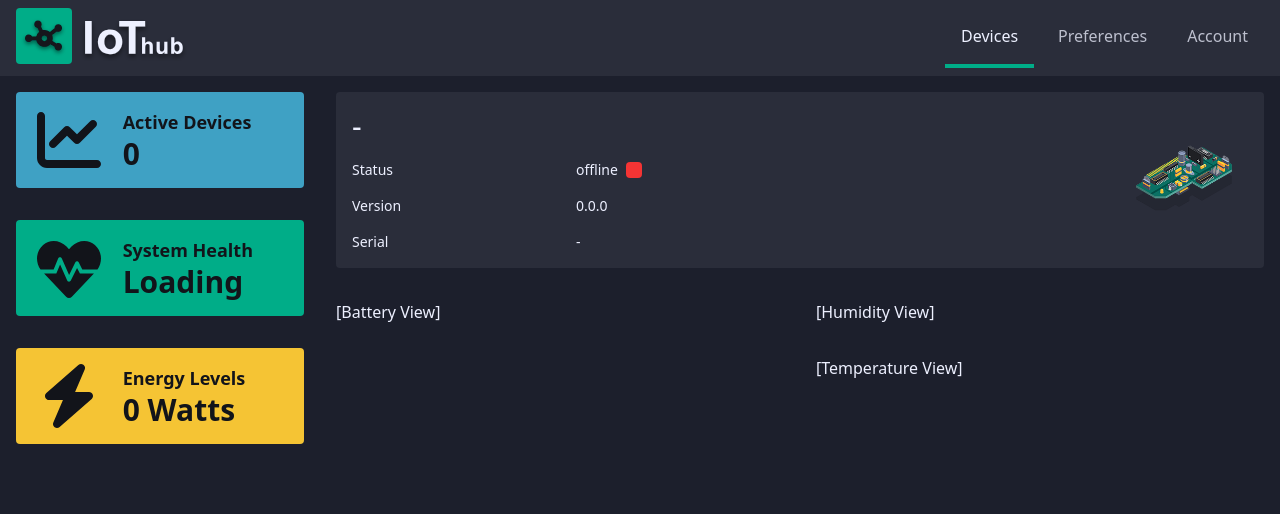
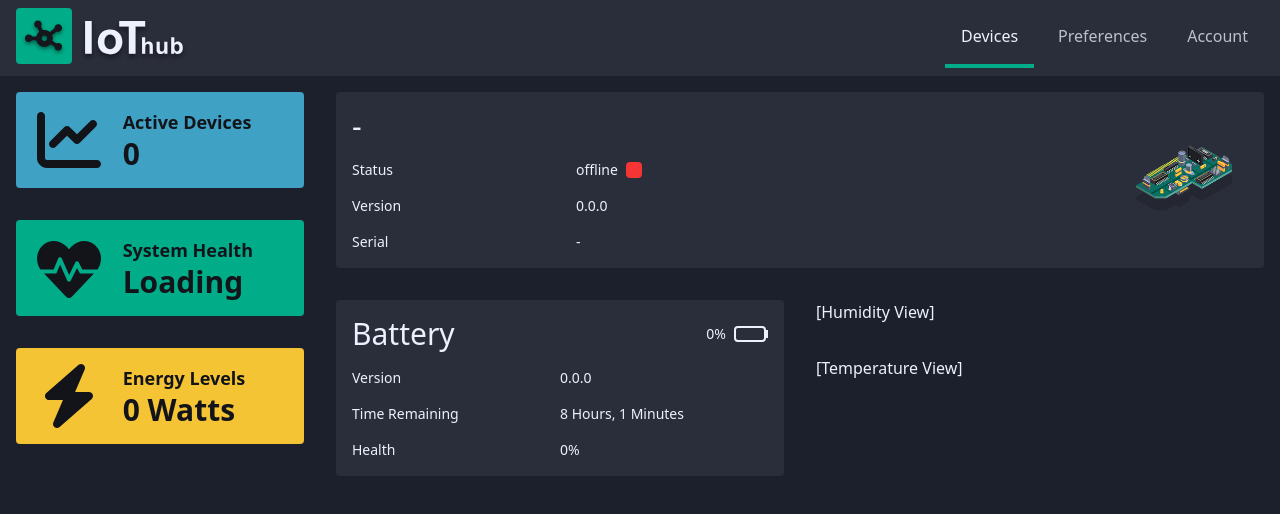
Before and after one commit to CatalinBratu7/iot.hub.portal, a Vue app: page /device/1 in a window 1280 px wide. Shown: the top 514 px of the page. Built offline with nearby package versions, Linux system fonts and the light colour scheme; no server answers.

Commit message:
add device battery card

```diff
--- /dev/null
+++ b/src/components/DeviceBatteryCard.vue
@@ -0,0 +1,50 @@
+<template>
+  <BaseCard class="bg-grey text-sm">
+    <div class="flex flex-col gap-4">
+      <div class="flex justify-between">
+        <div class="font-medium text-3xl">Battery</div>
+        <div class="flex gap-2 justify-between items-center align-bottom">
+          <div class="font-medium">{{ `${batteryLevel}%` }}</div>
+          <BatteryIcon :charge="batteryLevel" />
+        </div>
+      </div>
+      <div class="flex flex-col gap-4">
+        <div class="grid grid-cols-2">
+          <div>Version</div>
+          <div>{{ devicesStore.device?.firmware_version || "0.0.0" }}</div>
+        </div>
+        <div class="grid grid-cols-2">
+          <div>Time Remaining</div>
+          <div>{{ randomRemainingTime() }}</div>
+        </div>
+        <div class="grid grid-cols-2">
+          <div>Health</div>
+          <div>{{ `${devicesStore.deviceBattery?.health || "0"}%` }}</div>
+        </div>
+      </div>
+    </div>
+  </BaseCard>
+</template>
+
+<script setup lang="ts">
+import { useDevicesStore } from "../stores/devices.store";
+
+import BaseCard from "@/components/BaseCard.vue";
+import BatteryIcon from "@/components/BatteryIcon.vue";
+import { computed } from "vue";
+
+const devicesStore = useDevicesStore();
+
+const batteryLevel = computed(() =>
+  Math.min(
+    parseInt((devicesStore.deviceBattery?.current_level || 0) as string),
+    100
+  )
+);
+
+const randomRemainingTime = () => {
+  const hours = Math.floor(Math.random() * 24);
+  const minutes = Math.floor(Math.random() * 60);
+  return `${hours} Hours, ${minutes} Minutes`;
+};
+</script>
--- a/src/views/DeviceView.vue
+++ b/src/views/DeviceView.vue
@@ -7,7 +7,9 @@
       <div class="flex flex-col gap-8">
         <DeviceCard />
         <div class="grid grid-cols-1 lg:grid-cols-2 gap-8">
-          <div class="col-span-1">[Battery View]</div>
+          <div class="col-span-1">
+            <DeviceBatteryCard />
+          </div>
           <div class="flex flex-col gap-8 col-span-1">
             <div class="">[Humidity View]</div>
             <div class="">[Temperature View]</div>
@@ -25,6 +27,7 @@ import { useDevicesStore } from "../stores/devices.store";
 
 import StatusWidgets from "@/components/StatusWidgets.vue";
 import DeviceCard from "@/components/DeviceCard.vue";
+import DeviceBatteryCard from "@/components/DeviceBatteryCard.vue";
 
 const route = useRoute();
 const devicesStore = useDevicesStore();
```
